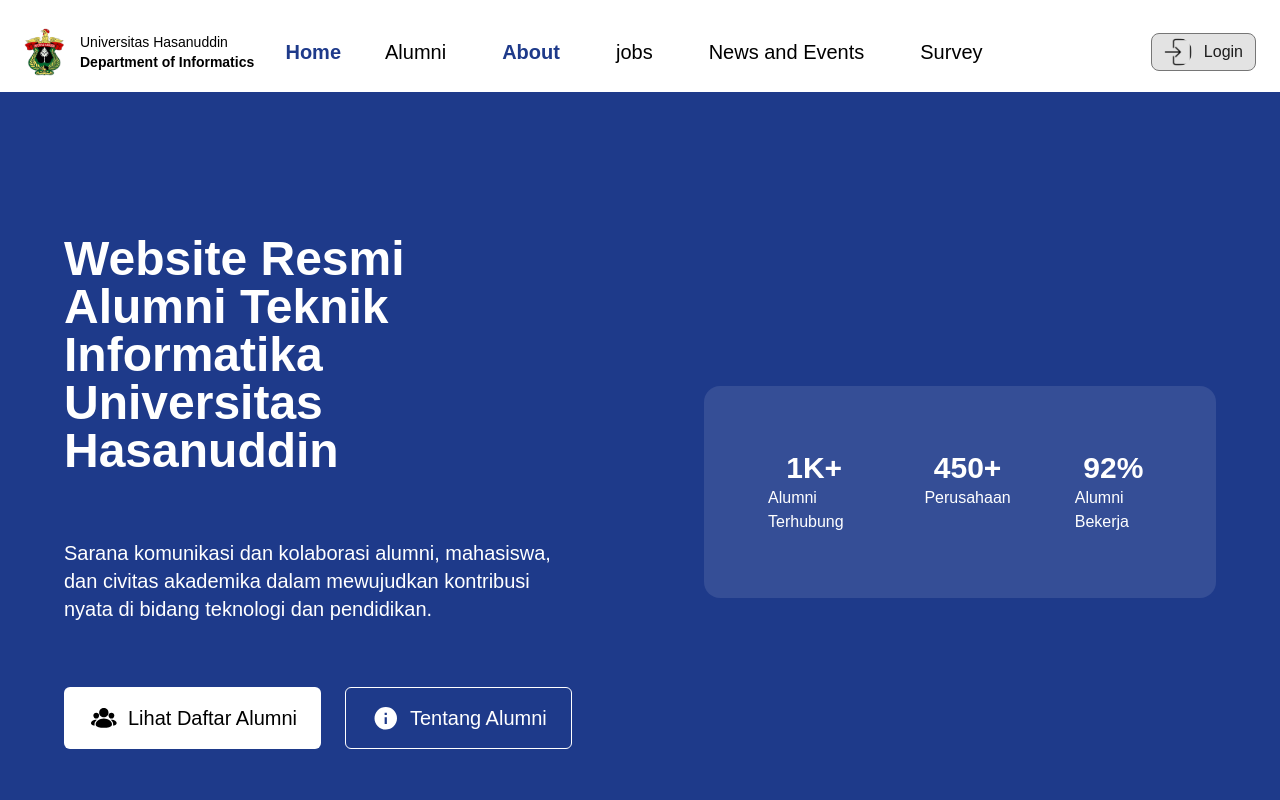
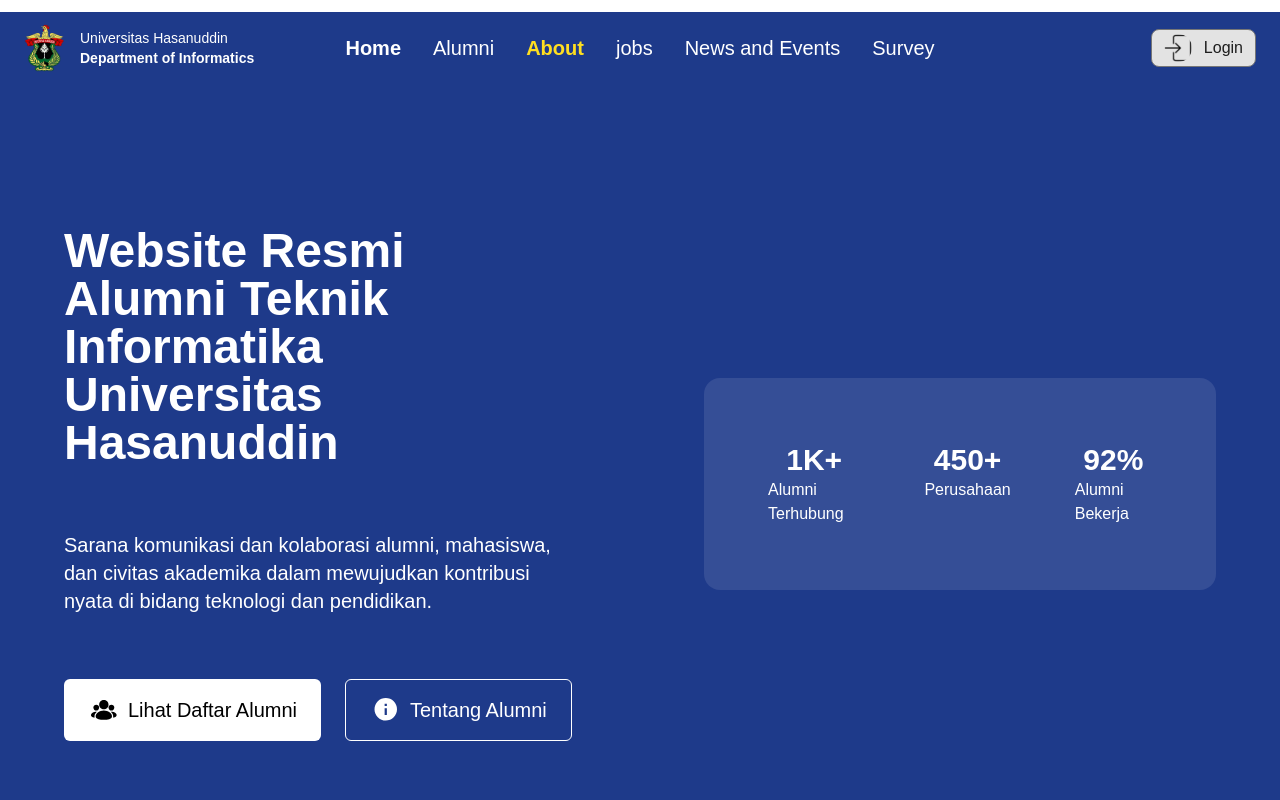
Before and after one commit to dandyasrafwahid/website-alumni, a Next.js app: page / in a window 1280 px wide. Shown: the top 800 px of the page. Built offline with nearby package versions, Linux system fonts and the light colour scheme.

Commit message:
feat: new fitur

```diff
--- a/app/homeuser/page.tsx
+++ b/app/homeuser/page.tsx
@@ -25,7 +25,7 @@
             className="object-cover"
             priority
           />
-          <div className="absolute inset-0 bg-[#0f3a4f] opacity-80"></div>
+          <div className="absolute inset-0 bg-[#1E3A8A] opacity-90"></div>
         </div>
 
         <div className="relative z-10 max-w-5x1mx-auto px-6 lg:px-12 py-20">
--- a/app/jobs/page.tsx
+++ b/app/jobs/page.tsx
@@ -2,7 +2,7 @@
 
 import { useState } from "react";
 import Navbar from "@/components/Navbar";
-import Image from "next/image";
+import Footer from "@/components/Footer";
 
 interface JobPosting {
   id: number;
@@ -89,6 +89,7 @@
   };
 
   return (
+    <>
       <div className="drawer">
         <input id="my-drawer-2" type="checkbox" className="drawer-toggle" />
 
@@ -97,7 +98,7 @@
 
           {/* Hero Section */}
           <div className="relative w-full">
-          <div className="min-h-80 bg-gradient-to-b from-[#1E3A8A] to-[#2D5A96] flex flex-col justify-center items-start px-8 md:px-16 lg:px-24 py-16">
+            <div className="min-h-80 bg-linear-to-b from-[#1E3A8A] to-[#2D5A96] flex flex-col justify-center items-start px-8 md:px-16 lg:px-24 py-16">
               <div className="max-w-4xl">
                 <h1 className="text-4xl md:text-5xl font-bold text-white mb-4">
                   Job Vacancy
@@ -166,7 +167,7 @@
                     <div className="flex flex-col h-full">
                       {/* Image Container */}
                       <div className="relative w-full h-40 bg-gray-100 flex items-center justify-center overflow-hidden">
-                      <div className="w-full h-full relative bg-gradient-to-br from-gray-200 to-gray-100 flex items-center justify-center">
+                        <div className="w-full h-full relative bg-linear-to-br from-gray-200 to-gray-100 flex items-center justify-center">
                           <svg
                             className="w-16 h-16 text-gray-400"
                             fill="currentColor"
@@ -187,7 +188,7 @@
                         </h3>
 
                         {/* Company/Description */}
-                      <p className="text-sm text-gray-600 mb-4 line-clamp-2 flex-grow">
+                        <p className="text-sm text-gray-600 mb-4 line-clamp-2 grow">
                           {job.company}
                         </p>
 
@@ -290,5 +291,7 @@
           </div>
         </div>
       </div>
+      <Footer />
+    </>
   );
 }
--- a/app/perbaruiprofil/page.tsx
+++ b/app/perbaruiprofil/page.tsx
@@ -43,10 +43,22 @@
       <Navbar />
 
       {/* Header Section */}
-      <div className="bg-gradient-to-r from-blue-900 to-blue-800 text-white py-12 px-6">
+      <div className="relative bg-gradient-to-r from-blue-900 to-blue-800 text-white py-12 px-6">
         <div className="max-w-7xl mx-auto">
           <h1 className="text-4xl font-bold">Profil</h1>
         </div>
+
+        {/* Wave SVG */}
+        <svg
+          className="absolute bottom-0 left-0 w-full"
+          viewBox="0 0 1440 120"
+          fill="none"
+          xmlns="http://www.w3.org/2000/svg">
+          <path
+            d="M0,64L60,74.7C120,85,240,107,360,106.7C480,107,600,85,720,74.7C840,64,960,64,1080,69.3C1200,75,1320,85,1380,90.7L1440,96L1440,120L1380,120C1320,120,1200,120,1080,120C960,120,840,120,720,120C600,120,480,120,360,120C240,120,120,120,60,120L0,120Z"
+            fill="white"
+          />
+        </svg>
       </div>
 
       {/* Main Content */}
--- a/components/Navbar.tsx
+++ b/components/Navbar.tsx
@@ -1,6 +1,6 @@
 "use client";
 
-import { useEffect, useState } from "react";
+import { useEffect, useRef, useState } from "react";
 import Image from "next/image";
 import Link from "next/link";
 import { useRouter, usePathname } from "next/navigation";
@@ -18,8 +18,25 @@
     }
   });
   const [menuOpen, setMenuOpen] = useState(false);
+  const menuRef = useRef(null);
   const router = useRouter();
   const pathname = usePathname();
+
+  useEffect(() => {
+    const handleClickOutside = (event) => {
+      if (menuRef.current && !menuRef.current.contains(event.target)) {
+        setMenuOpen(false);
+      }
+    };
+
+    if (menuOpen) {
+      document.addEventListener("mousedown", handleClickOutside);
+    }
+
+    return () => {
+      document.removeEventListener("mousedown", handleClickOutside);
+    };
+  }, [menuOpen]);
 
   useEffect(() => {
     const handleScroll = () => {
@@ -66,8 +83,46 @@
     }
   }
 
+  function handleAboutClick() {
+    if (pathname !== "/") {
+      // Jika tidak di halaman utama, navigate ke halaman utama dulu
+      router.push("/");
+      setTimeout(() => {
+        const aboutSection = document.getElementById("about-section");
+        if (aboutSection) {
+          aboutSection.scrollIntoView({ behavior: "smooth" });
+        }
+      }, 300);
+    } else {
+      // Jika sudah di halaman utama, langsung scroll ke about section
+      const aboutSection = document.getElementById("about-section");
+      if (aboutSection) {
+        aboutSection.scrollIntoView({ behavior: "smooth" });
+      }
+    }
+  }
+
+  function handleJobsClick() {
+    router.push("/jobs");
+  }
+
+  function handleAlumniClick() {
+    // Navigate ke halaman alumni (jika ada, atau adjust sesuai route yang ada)
+    router.push("/alumni");
+  }
+
+  function handleNewsClick() {
+    // Navigate ke halaman news and events
+    router.push("/news");
+  }
+
+  function handleSurveyClick() {
+    // Navigate ke halaman survey
+    router.push("/survey");
+  }
+
   return (
-    <div className="navbar bg-white w-full px-6 py-3 sticky top-0 left-0 z-50">
+    <div className="navbar bg-[#1E3A8A] w-full px-6 py-3 sticky top-0 left-0 z-50">
       {/* Tombol hamburger hanya tampil di layar kecil */}
       <div className="flex-none lg:hidden">
         <label
@@ -79,7 +134,7 @@
             xmlns="http://www.w3.org/2000/svg"
             fill="none"
             viewBox="0 0 24 24"
-            className="inline-block h-6 w-6 stroke-current">
+            className="inline-block h-6 w-6 stroke-white">
             <path
               strokeLinecap="round"
               strokeLinejoin="round"
@@ -100,7 +155,7 @@
             priority
           />
 
-          <div className="flex flex-col text-black">
+          <div className="flex flex-col text-white">
             <span className="font-normal text-sm">Universitas Hasanuddin</span>
             <span className="font-bold text-sm">Department of Informatics</span>
           </div>
@@ -109,51 +164,57 @@
 
       {/* Menu navigasi tengah */}
       <div className="navbar-center">
-        <ul className="menu menu-horizontal text-black font-medium text-xl flex items-center gap-4">
+        <ul className="menu menu-horizontal text-white font-medium text-xl flex items-center gap-4">
           <li className="relative group px-2">
             <button
               onClick={handleHomeClick}
-              className="font-extrabold text-[#1E3A8A] transition-transform duration-200 group-hover:scale-110 cursor-pointer bg-none border-none p-0">
+              className="font-extrabold text-white transition-transform duration-200 group-hover:scale-110 cursor-pointer bg-none border-none p-0">
               Home
             </button>
           </li>
 
           <li className="relative group px-2">
-            <span className="transition-transform duration-200 group-hover:scale-110 cursor-pointer">
+            <button
+              onClick={handleAlumniClick}
+              className="transition-transform duration-200 group-hover:scale-110 cursor-pointer bg-none border-none p-0 text-white">
               Alumni
-            </span>
+            </button>
           </li>
 
           <li className="relative group px-2">
-            <a
-              href="#about-section"
-              className={`transition-transform duration-200 group-hover:scale-110 cursor-pointer ${
-                isAboutActive ? "font-extrabold text-[#1E3A8A]" : "text-black"
+            <button
+              onClick={handleAboutClick}
+              className={`transition-transform duration-200 group-hover:scale-110 cursor-pointer bg-none border-none p-0 ${
+                isAboutActive ? "font-extrabold text-yellow-300" : "text-white"
               }`}>
               About
-            </a>
+            </button>
           </li>
 
           <li className="relative group px-2">
-            <a
-              href="/jobs"
-              className={`transition-transform duration-200 group-hover:scale-110 cursor-pointer ${
-                isJobsActive ? "font-extrabold text-[#1E3A8A]" : "text-black"
+            <button
+              onClick={handleJobsClick}
+              className={`transition-transform duration-200 group-hover:scale-110 cursor-pointer bg-none border-none p-0 ${
+                isJobsActive ? "font-extrabold text-yellow-300" : "text-white"
               }`}>
               jobs
-            </a>
+            </button>
           </li>
 
           <li className="relative group px-2">
-            <span className="transition-transform duration-200 group-hover:scale-110 cursor-pointer">
+            <button
+              onClick={handleNewsClick}
+              className="transition-transform duration-200 group-hover:scale-110 cursor-pointer bg-none border-none p-0 text-white">
               News and Events
-            </span>
+            </button>
           </li>
 
           <li className="relative group px-2">
-            <span className="transition-transform duration-200 group-hover:scale-110 cursor-pointer">
+            <button
+              onClick={handleSurveyClick}
+              className="transition-transform duration-200 group-hover:scale-110 cursor-pointer bg-none border-none p-0 text-white">
               Survey
-            </span>
+            </button>
           </li>
         </ul>
       </div>
@@ -179,7 +240,7 @@
         )}
 
         {user && (
-          <div className="relative">
+          <div className="relative" ref={menuRef}>
             <button
               onClick={() => setMenuOpen((s) => !s)}
               className="flex items-center gap-3 bg-white border rounded-lg px-3 py-1 shadow-sm">
@@ -200,14 +261,14 @@
                   <li>
                     <Link
                       href="/profile"
-                      className="block px-4 py-3 hover:bg-gray-50">
+                      className="block px-4 py-3 hover:bg-gray-50 text-black">
                       Profil
                     </Link>
                   </li>
                   <li>
                     <button
                       onClick={logout}
-                      className="w-full text-left px-4 py-3 hover:bg-gray-50">
+                      className="w-full text-left px-4 py-3 hover:bg-gray-50 text-black">
                       Keluar
                     </button>
                   </li>
```
Lines whose indentation alone changed are shown as unchanged.
